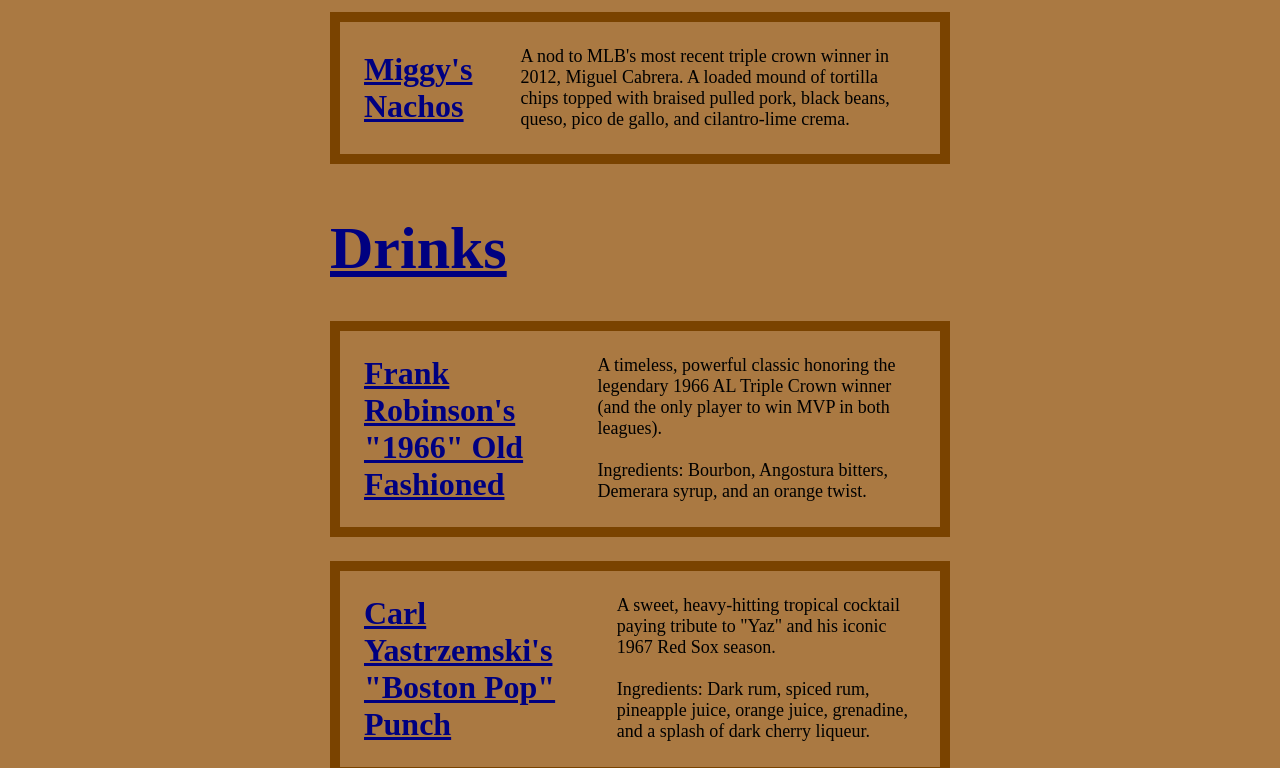
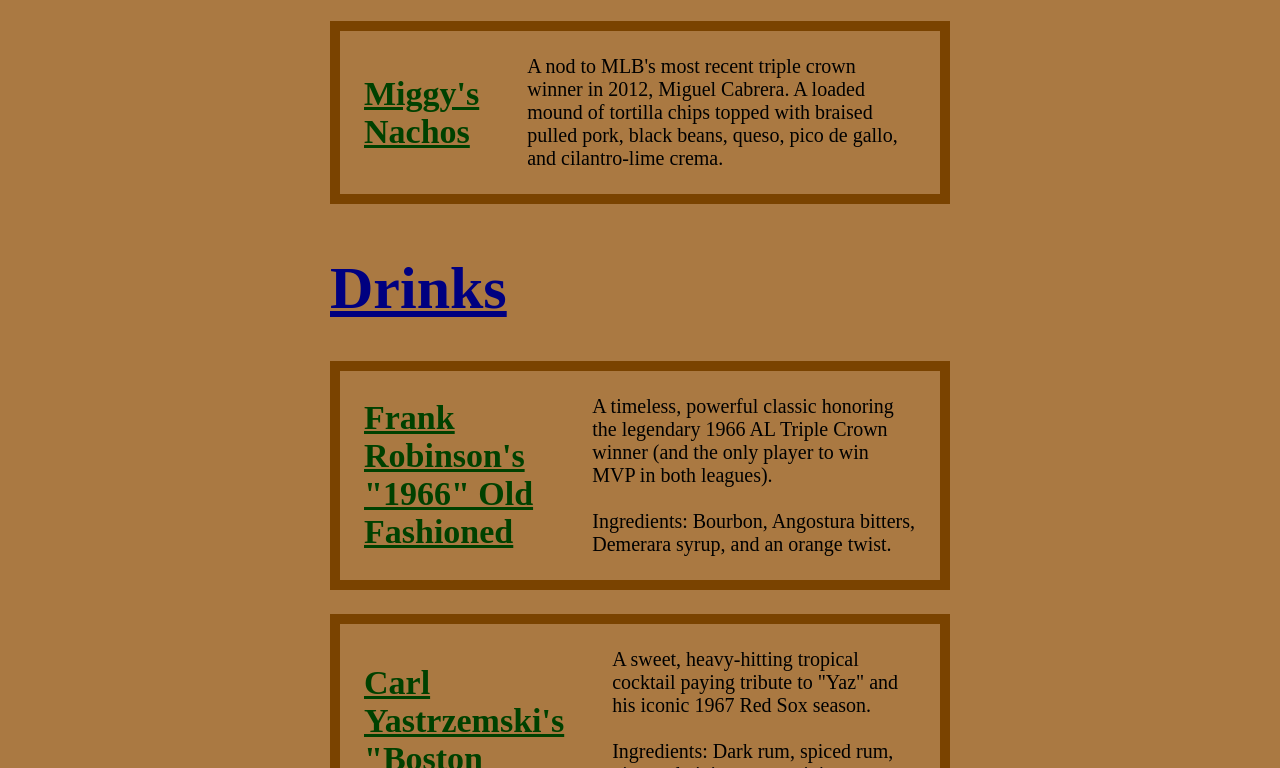
Before and after one commit to krosengr4/triple-crown-tavern-resturaunt, a website built with webpack: page src/template.html in a window 1280 px wide. Shown: the part 831-1599 px from the top of the page. Built offline with nearby package versions, Linux system fonts and the light colour scheme.

Commit message:
Altered font size for card title and card content. Changed card title color

```diff
--- a/src/style.css
+++ b/src/style.css
@@ -60,7 +60,7 @@
     display: flex;
     flex-direction: column;
     align-items: center;
-    border: 10px dotted darkgreen;
+    border: 20px dotted #7a4300;
     margin-top: -24px;
 }
 
@@ -92,13 +92,13 @@
 }
 
 #itemTitle {
-    font-size: 32px;
-    color: navy;
+    font-size: 34px;
+    color: #004100;
     text-decoration: underline;
 }
 
 #itemAbout {
-    font-size: 18px;
+    font-size: 20px;
 }
 
 .itemCard {
```
